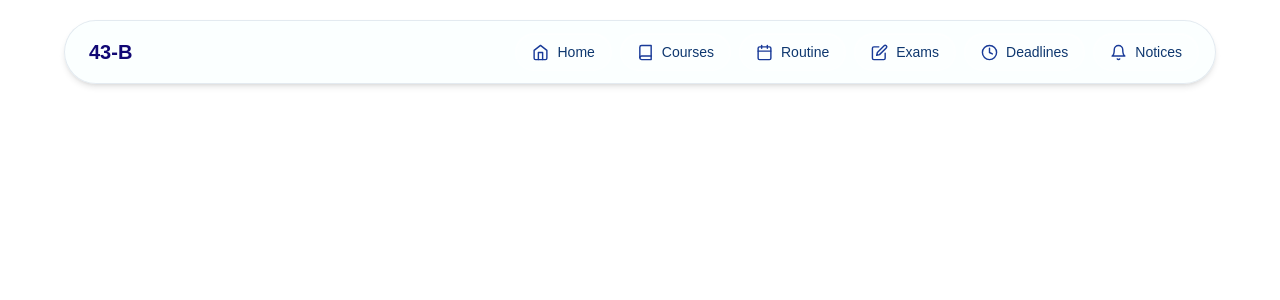
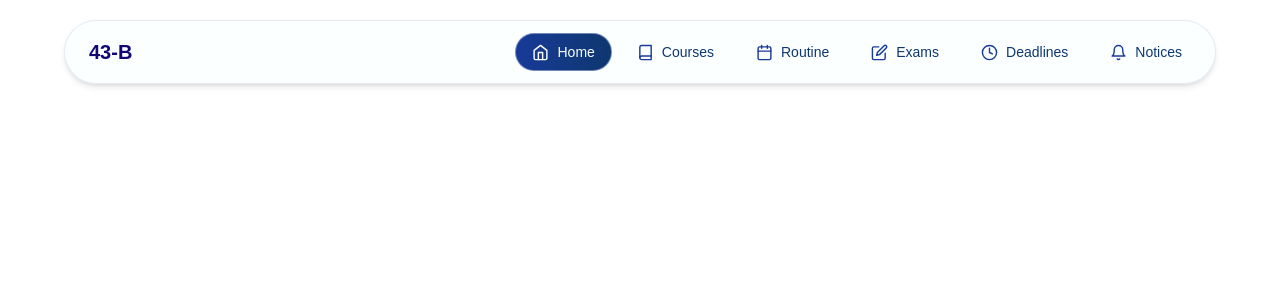
Before and after one commit to Nafis-Sahriar/Section-Dashboard---43B---SE-235_Project, a Next.js app: page / in a window 1280 px wide. Shown: the top 300 px of the page. Built offline with nearby package versions, Linux system fonts and the light colour scheme.

Commit message:
Navbar Styles fixed

```diff
--- a/src/components/Navbar.jsx
+++ b/src/components/Navbar.jsx
@@ -1,7 +1,8 @@
 "use client";
 import { useState } from "react";
 import Link from "next/link";
-import { FiHome, FiBook, FiCalendar, FiEdit, FiClock, FiBell, FiMenu,FiX,} from "react-icons/fi";
+import { usePathname } from "next/navigation";
+import { FiHome, FiBook, FiCalendar, FiEdit, FiClock, FiBell, FiMenu, FiX } from "react-icons/fi";
 
 const NAV_ITEMS = [
   { name: "Home", Icon: FiHome, href: "/" },
@@ -14,6 +15,7 @@ const NAV_ITEMS = [
 
 export default function Navbar() {
   const [open, setOpen] = useState(false);
+  const pathname = usePathname();
 
   return (
     <nav className="fixed left-1/2 top-5 z-50 w-[95%] -translate-x-1/2 md:w-[90%]">
@@ -21,30 +23,36 @@ export default function Navbar() {
 
       <div className="hidden items-center gap-6 rounded-full border border-[#0e376f]/10 bg-[#fbffff]/80 px-4 py-3 shadow-md backdrop-blur-md md:flex md:justify-between">
 
-        <h2 className="pl-2 pr-4 text-xl font-black text-[#100774]">43-B</h2>
+        <Link href="/"><h2 className="pl-2 pr-4 text-xl font-black text-[#100774]">43-B</h2></Link>
 
         <div className="flex items-center gap-2">
-          {NAV_ITEMS.map((item) => (
+          {NAV_ITEMS.map((item) => {
+            const isActive = pathname === item.href || (item.href !== '/' && pathname.startsWith(item.href));
+
+            return (
               <Link
                 key={item.name}
                 href={item.href}
-              className="group gpu-transform flex items-center gap-2 rounded-full border border-white/40 bg-white/30 px-4 py-2 shadow-[inset_0_1px_1px_rgba(255,255,255,0.8)] transition-transform duration-300 hover:-translate-y-0.5 hover:scale-[1.02] hover:bg-linear-to-r hover:from-[#183a98] hover:to-[#0e376f] active:scale-[0.98]"
+                className={`flex items-center gap-2 rounded-full border border-white/40 px-4 py-2 transition-colors duration-200 ${
+                  isActive ? "bg-linear-to-r from-[#183a98] to-[#0e376f]" : "bg-white/30 hover:bg-[#b7d6ee]/40"
+                }`}
               >
-              <span className="text-[#183a98] transition-colors duration-300 group-hover:text-[#fbffff]">
+                <span className={isActive ? "text-[#fbffff]" : "text-[#183a98]"}>
                   <item.Icon size={17} />
                 </span>
 
-              <span className="text-sm font-medium text-[#0e376f] transition-colors duration-300 group-hover:text-[#fbffff]">
+                <span className={`text-sm font-medium ${isActive ? "text-[#fbffff]" : "text-[#0e376f]"}`}>
                   {item.name}
                 </span>
               </Link>
-          ))}
+            );
+          })}
         </div>
       </div>
 
 
       <div className="flex items-center justify-between rounded-full border border-[#0e376f]/10 bg-[#fbffff]/80 px-5 py-3 shadow-md backdrop-blur-md md:hidden">
-        <h2 className="text-xl font-black text-[#100774]">43-B</h2>
+        <Link href="/"><h2 className="text-xl font-black text-[#100774]">43-B</h2></Link>
 
         <button
           onClick={() => setOpen(!open)}
@@ -57,22 +65,28 @@ export default function Navbar() {
 
       {open && (
         <div className="mt-2 flex flex-col gap-2 rounded-4xl border border-[#0e376f]/10 bg-[#fbffff]/90 p-4 shadow-lg backdrop-blur-md md:hidden">
-          {NAV_ITEMS.map((item) => (
+          {NAV_ITEMS.map((item) => {
+            const isActive = pathname === item.href || (item.href !== '/' && pathname.startsWith(item.href));
+
+            return (
               <Link
                 key={item.name}
                 href={item.href}
                 onClick={() => setOpen(false)}
-              className="group gpu-transform flex items-center gap-4 rounded-2xl border border-white/30 bg-white/30 px-5 py-4 transition-transform duration-300 hover:translate-x-1 hover:bg-linear-to-r hover:from-[#183a98] hover:to-[#0e376f] active:scale-[0.98]"
+                className={`flex items-center gap-4 rounded-2xl border border-white/30 px-5 py-4 transition-colors duration-200 ${
+                  isActive ? "bg-linear-to-r from-[#183a98] to-[#0e376f]" : "bg-white/30 hover:bg-[#b7d6ee]/40"
+                }`}
               >
-              <span className="text-[#183a98] transition-colors duration-300 group-hover:text-[#fbffff]">
+                <span className={isActive ? "text-[#fbffff]" : "text-[#183a98]"}>
                   <item.Icon size={17} />
                 </span>
 
-              <span className="font-medium text-[#0e376f] transition-colors duration-300 group-hover:text-[#fbffff]">
+                <span className={`font-medium ${isActive ? "text-[#fbffff]" : "text-[#0e376f]"}`}>
                   {item.name}
                 </span>
               </Link>
-          ))}
+            );
+          })}
         </div>
       )}
 
```
Lines whose indentation alone changed are shown as unchanged.
